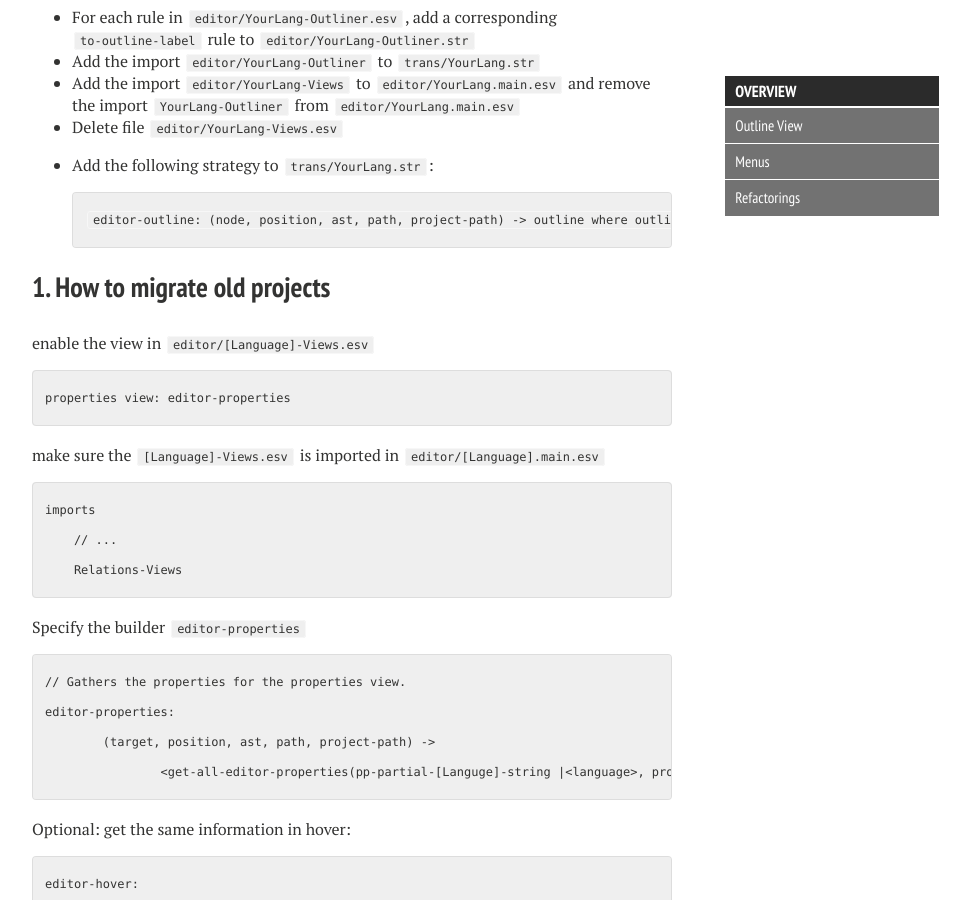
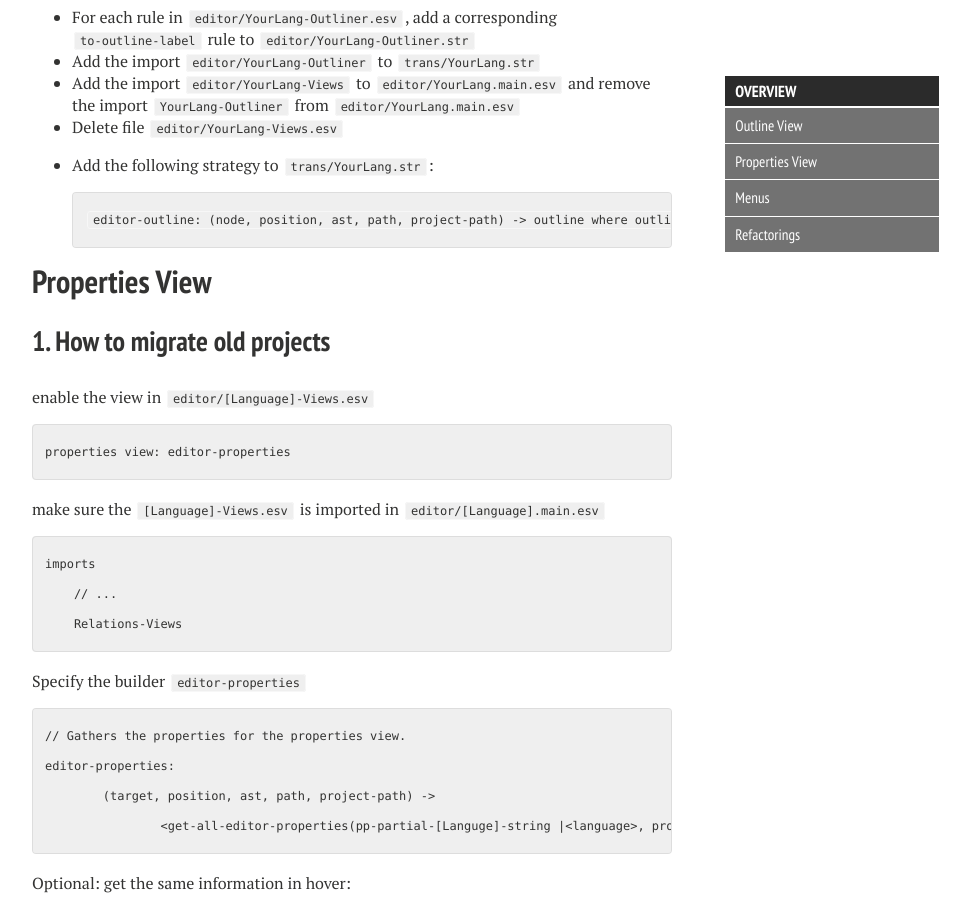
Before and after one commit to MartijnDwars/metaborg.github.io, a Jekyll site: the page built from spoofax/editor-services/index.md, in a window 1280 px wide and 900 px high, scrolled down 3519 px. Shown: the whole window, without its empty margins (288-1258 px from the left). Built offline with Jekyll 4.4.1, drawn with Linux system fonts in a browser that asks for light colours; nearby versions of some CDN libraries.

Commit message:
Added properties view header

```diff
--- a/spoofax/editor-services/properties-view.md
+++ b/spoofax/editor-services/properties-view.md
@@ -1,3 +1,5 @@
+# Properties View
+
 ## 1. How to migrate old projects
 
 enable the view in `editor/[Language]-Views.esv`
```
